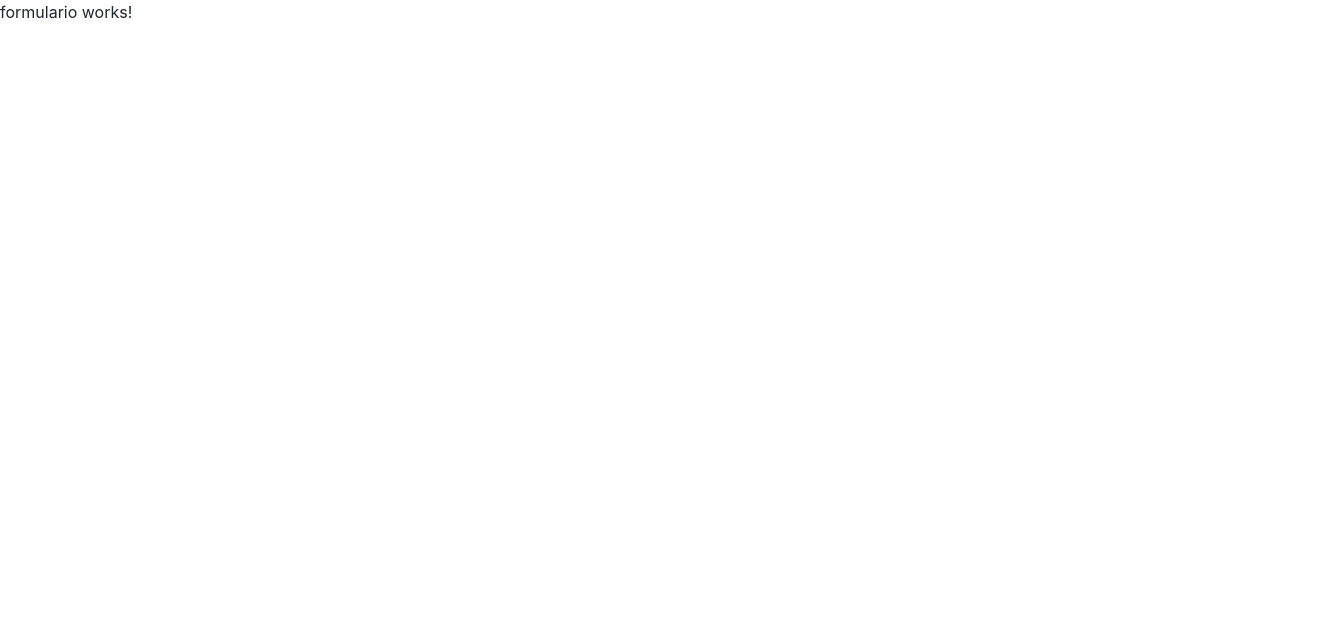
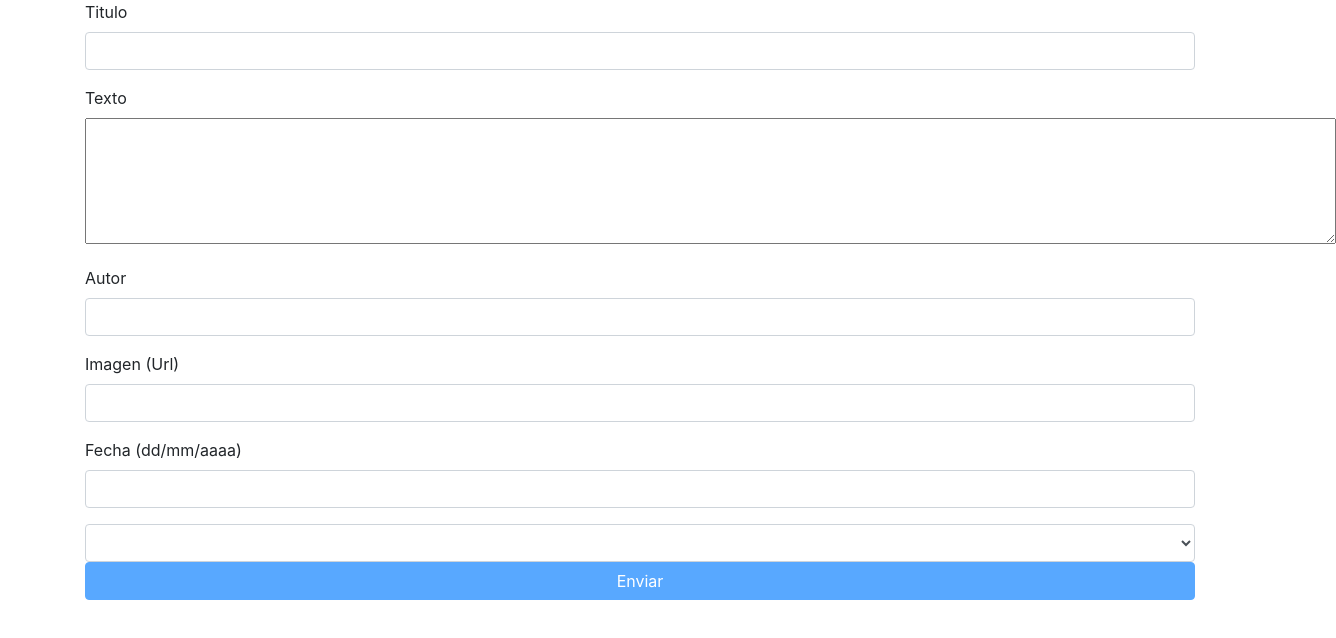
Before and after one commit to JaimeViana/Blog_Angular_practica3, an Angular app: page /new in a window 1280 px wide. Shown: the top 638 px of the page, 1336 px wide, since content can reach past the window. Built offline with nearby package versions, Linux system fonts and the light colour scheme.

Commit message:
fin del formulario y routing al blog

```diff
--- a/src/app/app.module.ts
+++ b/src/app/app.module.ts
@@ -1,5 +1,7 @@
 import { BrowserModule } from '@angular/platform-browser';
 import { NgModule } from '@angular/core';
+import { FormsModule, ReactiveFormsModule } from '@angular/forms';
+
 
 import { AppRoutingModule } from './app-routing.module';
 import { AppComponent } from './app.component';
@@ -14,7 +16,9 @@ import { FormularioComponent } from './formulario/formulario.component';
   ],
   imports: [
     BrowserModule,
-    AppRoutingModule
+    AppRoutingModule,
+    FormsModule,
+    ReactiveFormsModule
   ],
   providers: [],
   bootstrap: [AppComponent]
--- a/src/app/formulario/formulario.component.css
+++ b/src/app/formulario/formulario.component.css
@@ -0,0 +1,11 @@
+input.ng-valid.ng-touched {
+    border: 1px solid lightgreen;
+}
+
+input.ng-invalid.ng-touched {
+    border: 1px solid red;
+}
+
+.error {
+    color: tomato;
+}
--- a/src/app/formulario/formulario.component.html
+++ b/src/app/formulario/formulario.component.html
@@ -1 +1,46 @@
-<p>formulario works!</p>
+<div class="container">
+    <form [formGroup]="formulario" (ngSubmit)="onSubmit('/blog')">
+        <div class="form-group">
+            <label>Titulo</label>
+            <input type="text" class="form-control" formControlName="titulo">
+            <p class="error" *ngIf="formulario.controls.titulo.errors?.required && formulario.controls.titulo.touched">
+                El campo título es obligatorio</p>
+        </div>
+        <div class="form-group">
+            <label>Texto</label>
+            <textarea name="Texto" id="" cols="120" rows="5" formControlName="texto"></textarea>
+            <p class="error" *ngIf="formulario.controls.texto.errors?.required && formulario.controls.texto.touched">
+                El campo texto es obligatorio</p>
+        </div>
+        <div class="form-group">
+            <label>Autor</label>
+            <input type="text" class="form-control" formControlName="autor">
+            <p class="error" *ngIf="formulario.controls.autor.errors?.required && formulario.controls.autor.touched">
+                El campo autor es obligatorio</p>
+        </div>
+        <div class="form-group">
+            <label>Imagen (Url)</label>
+            <input type="text" class="form-control" formControlName="imagen">
+        </div>
+        <div class="form-group">
+            <label>Fecha (dd/mm/aaaa)</label>
+            <input type="text" class="form-control" formControlName="fecha">
+            <p class="error" *ngIf="formulario.controls.fecha.errors?.required && formulario.controls.fecha.touched">
+                El campo fecha es obligatorio</p>
+        </div>
+        <select class="form-control" formControlName="categoria">
+            <option disabled selected>Categoría...</option>
+            <option value="Cervezas artesanas">Cervezas artesanas
+            </option>
+            <option value="Cervezas de barril">Cervezas de barril
+            </option>
+            <option value="Tercios">Tercios</option>
+            <option value="Botellines">Botellines</option>
+        </select>
+        <p class="error"
+            *ngIf="formulario.controls.categoria.errors?.required && formulario.controls.categoria.touched">
+            El campo categoría es obligatorio</p>
+        <input type="submit" value="Enviar" [disabled]="!formulario.valid" class="btn btn-primary btn-block">
+    </form>
+    <!-- {{ formulario.value | json}} -->
+</div>
--- a/src/app/formulario/formulario.component.ts
+++ b/src/app/formulario/formulario.component.ts
@@ -1,4 +1,7 @@
 import { Component, OnInit } from '@angular/core';
+import { FormGroup, FormControl, Validators } from '@angular/forms';
+import { PostsService } from '../posts.service';
+import { Router } from '@angular/router';
 
 @Component({
   selector: 'app-formulario',
@@ -7,9 +10,29 @@ import { Component, OnInit } from '@angular/core';
 })
 export class FormularioComponent implements OnInit {
 
-  constructor() { }
+  formulario: FormGroup;
+
+  constructor(
+    private postsService: PostsService,
+    private router: Router) {
+    this.formulario = new FormGroup({
+      titulo: new FormControl('', [Validators.required]),
+      texto: new FormControl('', [Validators.required]),
+      autor: new FormControl('', [Validators.required]),
+      imagen: new FormControl(''),
+      fecha: new FormControl('', [Validators.required]),
+      categoria: new FormControl('', [Validators.required])
+    })
+  }
 
   ngOnInit(): void {
   }
 
+  async onSubmit(pRuta) {
+    // console.log(this.formulario.value);
+    const listaPosts = await this.postsService.agregarPost(this.formulario.value);
+    console.log(listaPosts);
+    this.router.navigate([pRuta]);
+  }
+
 }
--- a/src/app/models/post.model.ts
+++ b/src/app/models/post.model.ts
@@ -6,7 +6,7 @@ export class Post {
     fecha: string;
     categoria: string;
 
-    constructor(pTitulo: string, pTexto: string, pAutor: string, pImagen: string, pFecha: string, pCategoria: string) {
+    constructor(pTitulo: string, pTexto: string, pAutor: string, pImagen: string = 'https://cdn.pixabay.com/photo/2015/10/05/22/37/blank-profile-picture-973460_960_720.png', pFecha: string, pCategoria: string) {
         this.titulo = pTitulo;
         this.texto = pTexto;
         this.autor = pAutor;
--- a/src/app/posts.service.ts
+++ b/src/app/posts.service.ts
@@ -23,9 +23,9 @@ export class PostsService {
     ]
   }
 
-  agregarPost(Post): Promise<Post[]> {
+  agregarPost(formValue): Promise<Post[]> {
     return new Promise((resolve, reject) => {
-      this.arrPosts.push(Post)
+      this.arrPosts.push(formValue)
       resolve(this.arrPosts)
     });
   }
```
